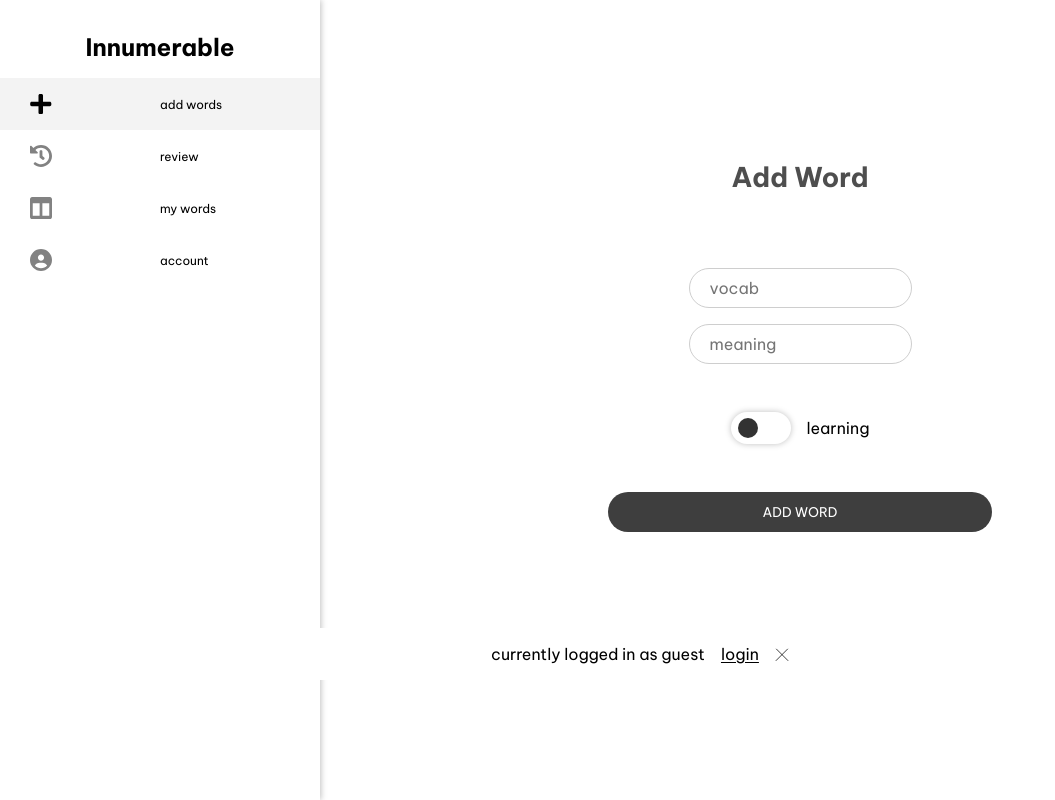
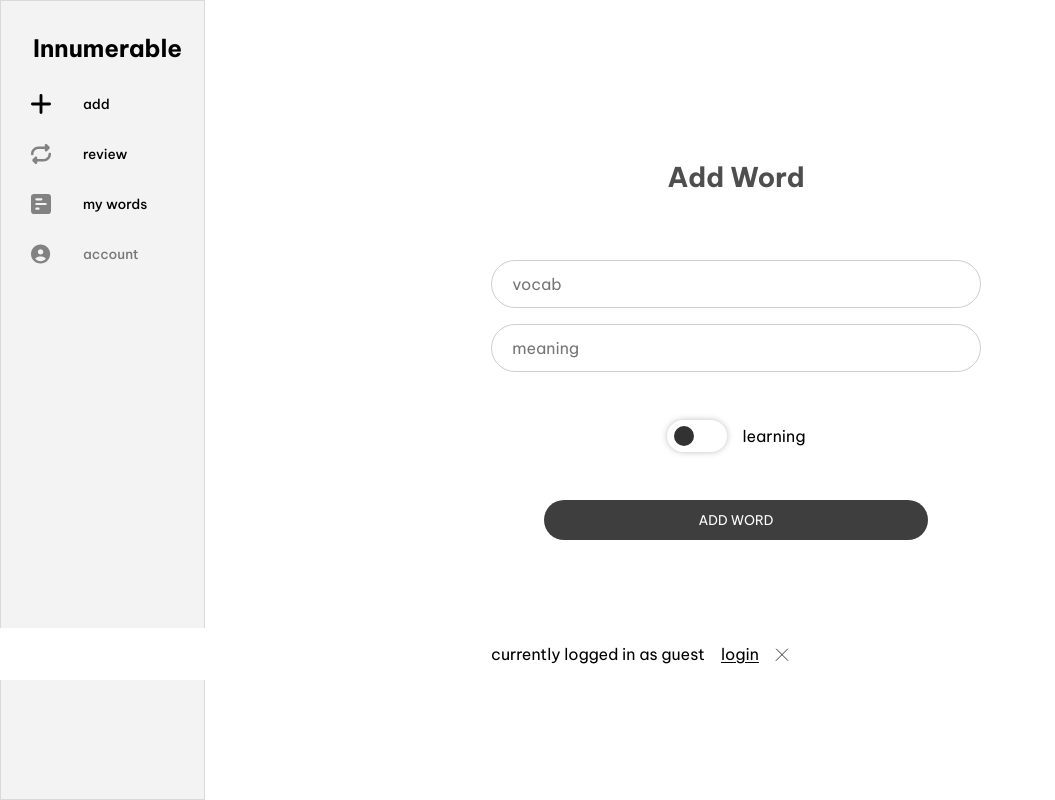
Before and after one commit to Stefan1400/ComponentsLibrary, a React (Create React App) app in the folder client/: page / in a window 1280 px wide. Shown: the whole page, without its empty margins (0-1055 px from the left). Built offline with nearby package versions, Linux system fonts and the light colour scheme.

Commit message:
significantly improved desktop navbar (icons, colors, sizing etc.), made buttons cursor pointer, as well as added some colors to my words (still in progress)

```diff
--- a/client/src/App.css
+++ b/client/src/App.css
@@ -27,8 +27,8 @@ input {
    border: 1px solid var(--text-input-border);
    background-color: var(--text-input-bg);
    background-color: white;
-   /* width: 20vw; */
-   height: 5vh;
+   width: 45%;
+   height: 6vh;
    padding-left: 20px;
    /* border-radius: 35px; */
    border-radius: 75px;
@@ -51,6 +51,10 @@ button {
    border: none;
    color: white;
    border-radius: 75px;
+}
+
+button:hover {
+   cursor: pointer;
 }
 
 .menu-slider-btn {
--- a/client/src/Styles/pageStyles.css
+++ b/client/src/Styles/pageStyles.css
@@ -18,6 +18,17 @@
    }
 }
 
+@media (min-width: 974px) {
+   .page {
+      width: 85vw;
+      height: 100vh;
+      position: fixed;
+      top: 0;
+      right: 0;
+   }
+
+
+}
 /* button.enabled {
    background-color: gray;
 } */
--- a/client/src/components/AddWordsPanel/AddWordsPanel.css
+++ b/client/src/components/AddWordsPanel/AddWordsPanel.css
@@ -3,7 +3,8 @@
    display: flex;
    flex-direction: column;
    gap: 1rem;
-   justify-content: left;
+   justify-content: start;
+   align-items: flex-start;
    /* align-items: ; */
 }
 
@@ -31,7 +32,7 @@
    justify-content: start;
    align-items: center;
    margin: 2rem 0;
-   /* position: absolute; */
+
 }
 
 .known-pill-label {
--- a/client/src/components/Navbar/Navbar.css
+++ b/client/src/components/Navbar/Navbar.css
@@ -12,9 +12,9 @@
    width: 80vw;
    height: 8vh;
    border-radius: 999px;
-   box-shadow: 1px 0 6px 0px rgba(0, 0, 0, 0.25);
+   /* box-shadow: 1px 0 6px 0px rgba(0, 0, 0, 0.25); */
    /* padding: 5rem 1rem; */
-
+   border: 1px solid rgb(217, 217, 217);
    gap: 5rem;
    background-color: white;
    /* border: 1px solid var(--grid-item-border); */
@@ -161,12 +161,24 @@
       padding-top: 2rem;
       display: flex;
       flex-direction: column;
-      align-items: center;
+      /* align-items: center; */
+      background-color: #F3F3F3;
       gap: 1rem;
+      /* color: black; */
    }
 
    .nav-flex-item-title, .nav-account, .nav-innumerable-h1 {
       display: flex;
+   }
+
+   .nav-flex-item-title {
+      font-size: 0.85rem;
+      font-weight: 500;
+   }
+
+   .nav-innumerable-h1 {
+      justify-content: start;
+      margin-left: 2rem;
    }
 
 
@@ -175,30 +187,42 @@
       height: auto;
       display: grid;
       grid-template-columns: 1fr;
-      /* margin-top: 1rem; */
-      /* gap: 1rem; */
-      /* grid-template-rows: 0; */
-      /* display: flex;
-      flex-direction: column;
-      justify-content: start;
-      align-items: center; */
-      /* background-color: red; */
+
    }
 
    .nav-flex-item {
       width: 100%;
       height: auto;
-      display: grid;
-      grid-template-columns: repeat(2, 1fr);
+      /* display: grid;
+      grid-template-columns: repeat(2, 1fr); */
+      display: flex;
+      align-items: center;
+      justify-content: flex-start;
+      gap: 2rem;
+      transition: all 0.1s ease-in-out;
+      color: rgb(120, 120, 120);
       /* background-color: blue; */
+      /* border-bottom: 1px solid rgb(215, 215, 215); */
    }
 
    .nav-flex-item:hover {
       background-color: #F3F3F3;
+      background-color: #eaeaea;
       cursor: pointer;
    }
 
    .nav-flex-item.selected {
       background-color: #F3F3F3;
+      background-color: #eaeaea;
+      color: black;
    }
+
 }
+
+@media (min-width: 974px) {
+   .nav {
+      width: 16vw;
+   }
+
+
+}
--- a/client/src/components/Navbar/Navbar.jsx
+++ b/client/src/components/Navbar/Navbar.jsx
@@ -19,37 +19,66 @@ function Navbar({ toggleDesktopNavbar, toggleLogin, toggleAccountPage, toggleAdd
       <ul className='nav-flex-list'>
 
          <li onClick={toggleAddWord} className={`nav-flex-item ${addWordVisible ? 'selected' : ''}`}>
-            <svg className='nav-add-word nav-btn' width="22" height="22" viewBox="0 0 25 23" fill="none" xmlns="http://www.w3.org/2000/svg">
+            {/* <svg className='nav-add-word nav-btn' width="22" height="22" viewBox="0 0 25 23" fill="none" xmlns="http://www.w3.org/2000/svg">
                <path d="M22.5045 9.03571H14.7902V1.64286C14.7902 0.735692 14.0225 0 13.0759 0H11.3616C10.415 0 9.64732 0.735692 9.64732 1.64286V9.03571H1.93304C0.986429 9.03571 0.21875 9.77141 0.21875 10.6786V12.3214C0.21875 13.2286 0.986429 13.9643 1.93304 13.9643H9.64732V21.3571C9.64732 22.2643 10.415 23 11.3616 23H13.0759C14.0225 23 14.7902 22.2643 14.7902 21.3571V13.9643H22.5045C23.4511 13.9643 24.2188 13.2286 24.2188 12.3214V10.6786C24.2188 9.77141 23.4511 9.03571 22.5045 9.03571Z"
                fill={addWordVisible ? "black" : "#828282"}/>
+            </svg> */}
+
+            <svg width="20" height="20" viewBox="0 0 22 22" fill="none" xmlns="http://www.w3.org/2000/svg">
+            <path  className='nav-add-word nav-btn'
+               d="M12.5714 1.57143C12.5714 0.702232 11.8692 0 11 0C10.1308 0 9.42857 0.702232 9.42857 1.57143V9.42857H1.57143C0.702232 9.42857 0 10.1308 0 11C0 11.8692 0.702232 12.5714 1.57143 12.5714H9.42857V20.4286C9.42857 21.2978 10.1308 22 11 22C11.8692 22 12.5714 21.2978 12.5714 20.4286V12.5714H20.4286C21.2978 12.5714 22 11.8692 22 11C22 10.1308 21.2978 9.42857 20.4286 9.42857H12.5714V1.57143Z"
+               fill={addWordVisible ? "black" : "#828282"}
+            />
             </svg>
-            <span className='nav-flex-item-title'>add words</span>
+
+            <span className='nav-flex-item-title'>add</span>
          </li>
 
          <li onClick={toggleReview} className={`nav-flex-item ${reviewVisible ? 'selected' : ''}`}>
-            <svg className='nav-review nav-btn' width="22" height="22" viewBox="0 0 15 15" fill="none" xmlns="http://www.w3.org/2000/svg">
+            {/* <svg className='nav-review nav-btn' width="22" height="22" viewBox="0 0 15 15" fill="none" xmlns="http://www.w3.org/2000/svg">
                <path d="M15 7.48583C15.0076 11.6181 11.6377 14.9971 7.50544 15C5.72071 15.0013 4.08136 14.3791 2.79308 13.3394C2.45809 13.069 2.43305 12.567 2.73747 12.2626L3.0782 11.9218C3.33856 11.6615 3.7542 11.633 4.04265 11.8618C4.99179 12.615 6.19297 13.0645 7.49999 13.0645C10.5757 13.0645 13.0645 10.5753 13.0645 7.50001C13.0645 4.42425 10.5753 1.93549 7.49999 1.93549C6.02376 1.93549 4.68299 2.50915 3.68746 3.44553L5.22235 4.98043C5.52719 5.28527 5.3113 5.80646 4.88023 5.80646H0.483871C0.216623 5.80646 0 5.58984 0 5.32259V0.926221C0 0.495152 0.521189 0.279255 0.826027 0.584064L2.31913 2.07717C3.66559 0.790405 5.49048 0 7.49999 0C11.6374 0 14.9923 3.35021 15 7.48583ZM9.52886 9.86842L9.82593 9.48646C10.072 9.17004 10.015 8.71402 9.69861 8.46794L8.46773 7.51057V4.35485C8.46773 3.95399 8.14279 3.62904 7.74193 3.62904H7.25806C6.8572 3.62904 6.53225 3.95399 6.53225 4.35485V8.4572L8.51035 9.99573C8.82677 10.2418 9.28275 10.1848 9.52886 9.86842Z"
                fill={reviewVisible ? "black" : "#828282"}
                />
+            </svg> */}
+
+            <svg className='nav-review nav-btn' width="20" height="20" viewBox="0 0 16 16" fill="none" xmlns="http://www.w3.org/2000/svg">
+               <g clip-path="url(#clip0_3576_1094)">
+               <path d="M14.7063 3.70477C15.0969 3.31415 15.0969 2.67977 14.7063 2.28915L12.7063 0.289149C12.4188 0.00164932 11.9906 -0.0827257 11.6156 0.0735243C11.2406 0.229774 11 0.595399 11 0.998524V1.99852H6C2.6875 1.99852 0 4.68602 0 7.99852C0 8.55165 0.446875 8.99852 1 8.99852C1.55313 8.99852 2 8.55165 2 7.99852C2 5.78915 3.79063 3.99852 6 3.99852H11V4.99852C11 5.40165 11.2437 5.76727 11.6187 5.92352C11.9937 6.07977 12.4219 5.99227 12.7094 5.7079L14.7094 3.7079L14.7063 3.70477ZM1.29375 12.2923C0.903125 12.6829 0.903125 13.3173 1.29375 13.7079L3.29375 15.7079C3.58125 15.9954 4.00938 16.0798 4.38438 15.9235C4.75938 15.7673 5 15.4016 5 14.9985V13.9985H10C13.3125 13.9985 16 11.311 16 7.99852C16 7.4454 15.5531 6.99852 15 6.99852C14.4469 6.99852 14 7.4454 14 7.99852C14 10.2079 12.2094 11.9985 10 11.9985H5V10.9985C5 10.5954 4.75625 10.2298 4.38125 10.0735C4.00625 9.91727 3.57813 10.0048 3.29063 10.2891L1.29062 12.2891L1.29375 12.2923Z"
+               fill={reviewVisible ? "black" : "#828282"}/>
+               </g>
+               <defs>
+               <clipPath id="clip0_3576_1094">
+               <rect width="16" height="16" fill="white"/>
+               </clipPath>
+               </defs>
             </svg>
+
             <span className='nav-flex-item-title'>review</span>
          </li>
 
          <li onClick={toggleMyWords} className={`nav-flex-item ${myWordsVisible ? 'selected' : ''}`}>
-            <svg className='nav-my-words nav-btn' width="22" height="22" viewBox="0 0 15 15" fill="none" xmlns="http://www.w3.org/2000/svg">
+            {/* <svg className='nav-my-words nav-btn' width="22" height="22" viewBox="0 0 15 15" fill="none" xmlns="http://www.w3.org/2000/svg">
                <path d="M13.5938 0H1.40625C0.62959 0 0 0.719531 0 1.60714V13.3929C0 14.2805 0.62959 15 1.40625 15H13.5938C14.3704 15 15 14.2805 15 13.3929V1.60714C15 0.719531 14.3704 0 13.5938 0ZM6.5625 12.8571H1.875V4.28571H6.5625V12.8571ZM13.125 12.8571H8.4375V4.28571H13.125V12.8571Z"
                fill={myWordsVisible ? "black" : "#828282"}
                />
+            </svg> */}
+
+            <svg className='nav-my-words nav-btn' width="20" height="20" viewBox="0 0 22 22" fill="none" xmlns="http://www.w3.org/2000/svg">
+               <path d="M22 3.14286C22 1.40937 20.5906 0 18.8571 0H3.14286C1.40937 0 0 1.40937 0 3.14286V18.8571C0 20.5906 1.40937 22 3.14286 22H18.8571C20.5906 22 22 20.5906 22 18.8571V3.14286ZM12.5714 5.89286C12.5714 6.54598 12.046 7.07143 11.3929 7.07143H5.89286C5.23973 7.07143 4.71429 6.54598 4.71429 5.89286C4.71429 5.23973 5.23973 4.71429 5.89286 4.71429H11.3929C12.046 4.71429 12.5714 5.23973 12.5714 5.89286ZM16.1071 9.82143C16.7603 9.82143 17.2857 10.3469 17.2857 11C17.2857 11.6531 16.7603 12.1786 16.1071 12.1786H5.89286C5.23973 12.1786 4.71429 11.6531 4.71429 11C4.71429 10.3469 5.23973 9.82143 5.89286 9.82143H16.1071ZM9.42857 16.1071C9.42857 16.7603 8.90312 17.2857 8.25 17.2857H5.89286C5.23973 17.2857 4.71429 16.7603 4.71429 16.1071C4.71429 15.454 5.23973 14.9286 5.89286 14.9286H8.25C8.90312 14.9286 9.42857 15.454 9.42857 16.1071Z"
+               fill={myWordsVisible ? "black" : "#828282"}/>
             </svg>
+
             <span className='nav-flex-item-title'>my words</span>
          </li>
 
          <li onClick={toggleAccountPage} className={`nav-flex-item nav-account ${accountVisible ? 'selected' : ''}`}>
-            <svg className='nav-my-words nav-btn' width="22" height="22" viewBox="0 0 22 22" fill="none" xmlns="http://www.w3.org/2000/svg">
+            <svg className='nav-my-words nav-btn' width="20" height="20" viewBox="0 0 23 22" fill="none" xmlns="http://www.w3.org/2000/svg">
                <path d="M17.1445 16.5086C16.1949 14.8586 14.4117 13.75 12.375 13.75H9.625C7.58828 13.75 5.80508 14.8586 4.85547 16.5086C6.36797 18.193 8.55938 19.25 11 19.25C13.4406 19.25 15.632 18.1887 17.1445 16.5086ZM0 11C0 8.08262 1.15893 5.28473 3.22183 3.22183C5.28473 1.15893 8.08262 0 11 0C13.9174 0 16.7153 1.15893 18.7782 3.22183C20.8411 5.28473 22 8.08262 22 11C22 13.9174 20.8411 16.7153 18.7782 18.7782C16.7153 20.8411 13.9174 22 11 22C8.08262 22 5.28473 20.8411 3.22183 18.7782C1.15893 16.7153 0 13.9174 0 11ZM11 11.6875C11.8205 11.6875 12.6074 11.3616 13.1876 10.7814C13.7678 10.2012 14.0938 9.41426 14.0938 8.59375C14.0938 7.77324 13.7678 6.98633 13.1876 6.40614C12.6074 5.82595 11.8205 5.5 11 5.5C10.1795 5.5 9.39258 5.82595 8.81239 6.40614C8.2322 6.98633 7.90625 7.77324 7.90625 8.59375C7.90625 9.41426 8.2322 10.2012 8.81239 10.7814C9.39258 11.3616 10.1795 11.6875 11 11.6875Z"
                   fill={accountVisible ? "black" : "#828282"}
                />
             </svg>
+
+
 
             <span className='nav-flex-item-title'>account</span>
          </li>
```
Also changed, not shown: client/src/components/MyWordsPanel/MyWordsPanel.css (+66 -0 lines), client/src/components/MyWordsPanel/MyWordsPanel.jsx (+12 -3 lines).
